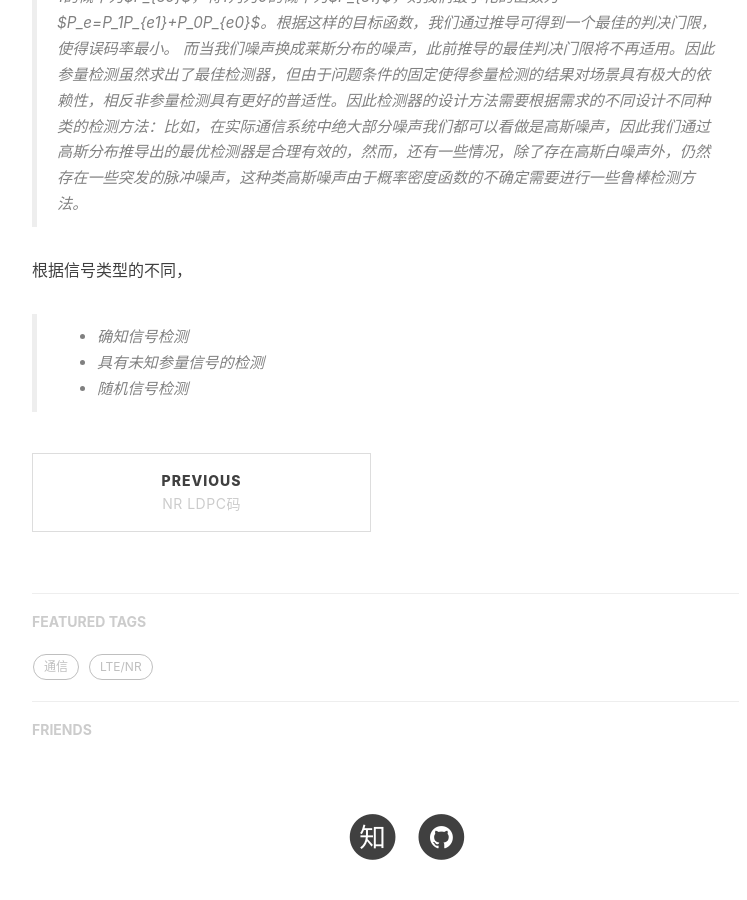
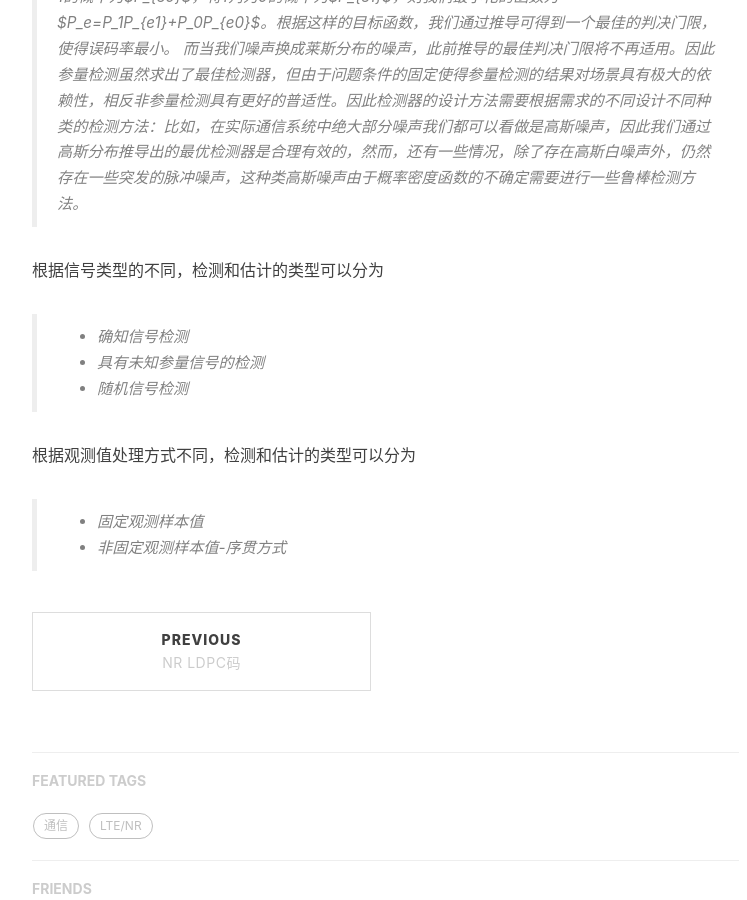
Before and after one commit to ruoqiong/ruoqiong.github.io, a Jekyll site: the page built from _posts/2020-2-12-ES.md, in a window 1280 px wide and 900 px high, scrolled down 1625 px. Shown: the whole window, without its empty margins (233-980 px from the left). Built offline with Jekyll 4.4.1, drawn with Linux system fonts in a browser that asks for light colours; nearby versions of some CDN libraries; comment, search, counter and statistics services are not loaded.

Commit message:
Update 2020-2-12-ES.md

```diff
--- a/_posts/2020-2-12-ES.md
+++ b/_posts/2020-2-12-ES.md
@@ -27,7 +27,11 @@ tags:
 > 举一个简单的通信系统的例子，我们发送一个0和1两种码字，考虑周围环境为均值为0的加性高斯白噪声，因此我们接收到的即为高斯白噪声或者是一个带直流分量的高斯白噪声，而我们的接收机所要做事情是以最小误码率去判决接收到的码字。若接收0和1的概率分为$P_0$和$P_1$，将0判为1的概率为$P_{e0}$，将1判为0的概率为$P_{e1}$，则我们最小化的函数为$P_e=P_1P_{e1}+P_0P_{e0}$。根据这样的目标函数，我们通过推导可得到一个最佳的判决门限，使得误码率最小。
 > 而当我们噪声换成莱斯分布的噪声，此前推导的最佳判决门限将不再适用。因此参量检测虽然求出了最佳检测器，但由于问题条件的固定使得参量检测的结果对场景具有极大的依赖性，相反非参量检测具有更好的普适性。因此检测器的设计方法需要根据需求的不同设计不同种类的检测方法：比如，在实际通信系统中绝大部分噪声我们都可以看做是高斯噪声，因此我们通过高斯分布推导出的最优检测器是合理有效的，然而，还有一些情况，除了存在高斯白噪声外，仍然存在一些突发的脉冲噪声，这种类高斯噪声由于概率密度函数的不确定需要进行一些鲁棒检测方法。
 
-根据信号类型的不同，
+根据信号类型的不同，检测和估计的类型可以分为
 > - 确知信号检测
 > - 具有未知参量信号的检测
 > - 随机信号检测
+
+根据观测值处理方式不同，检测和估计的类型可以分为
+> - 固定观测样本值
+> - 非固定观测样本值-序贯方式
```
